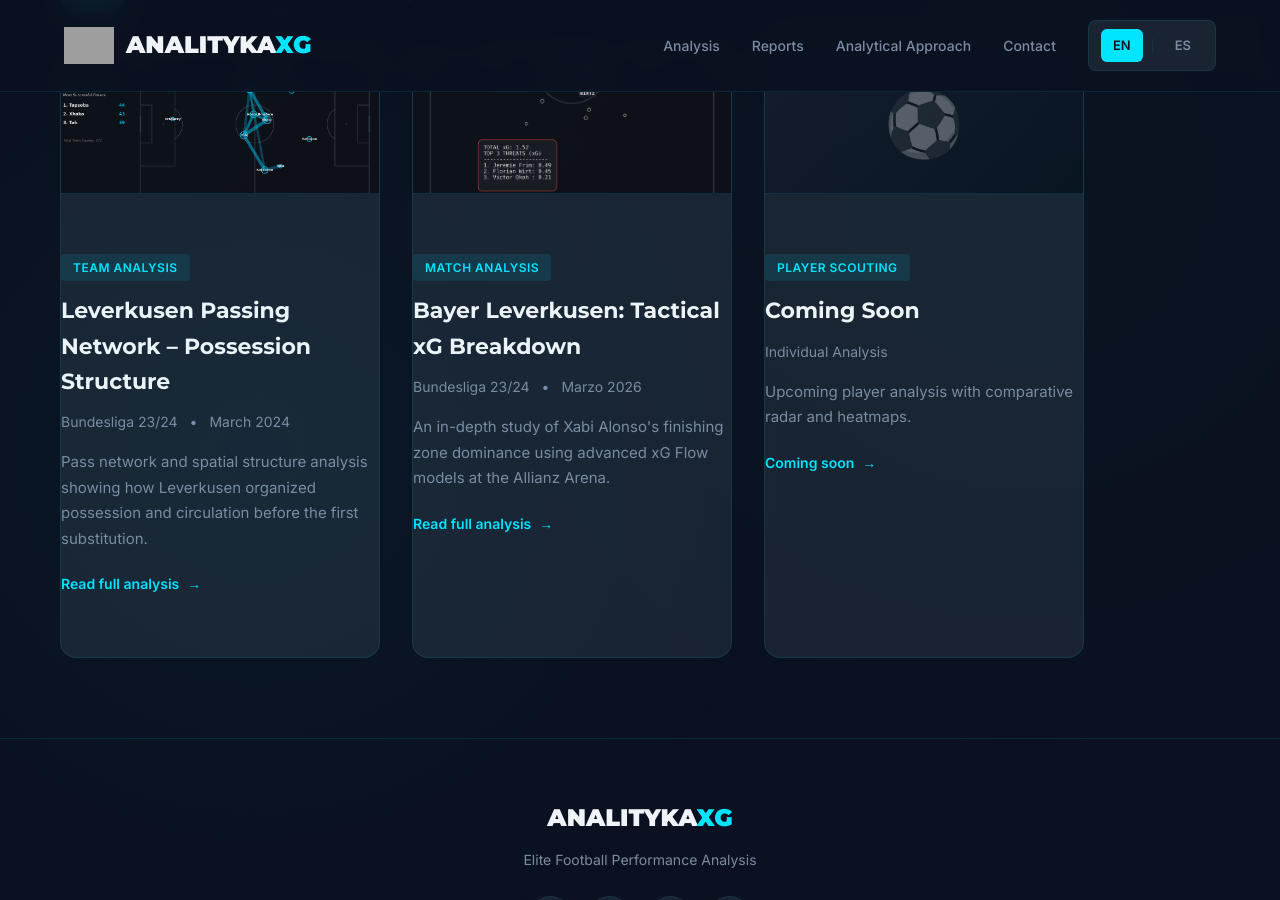
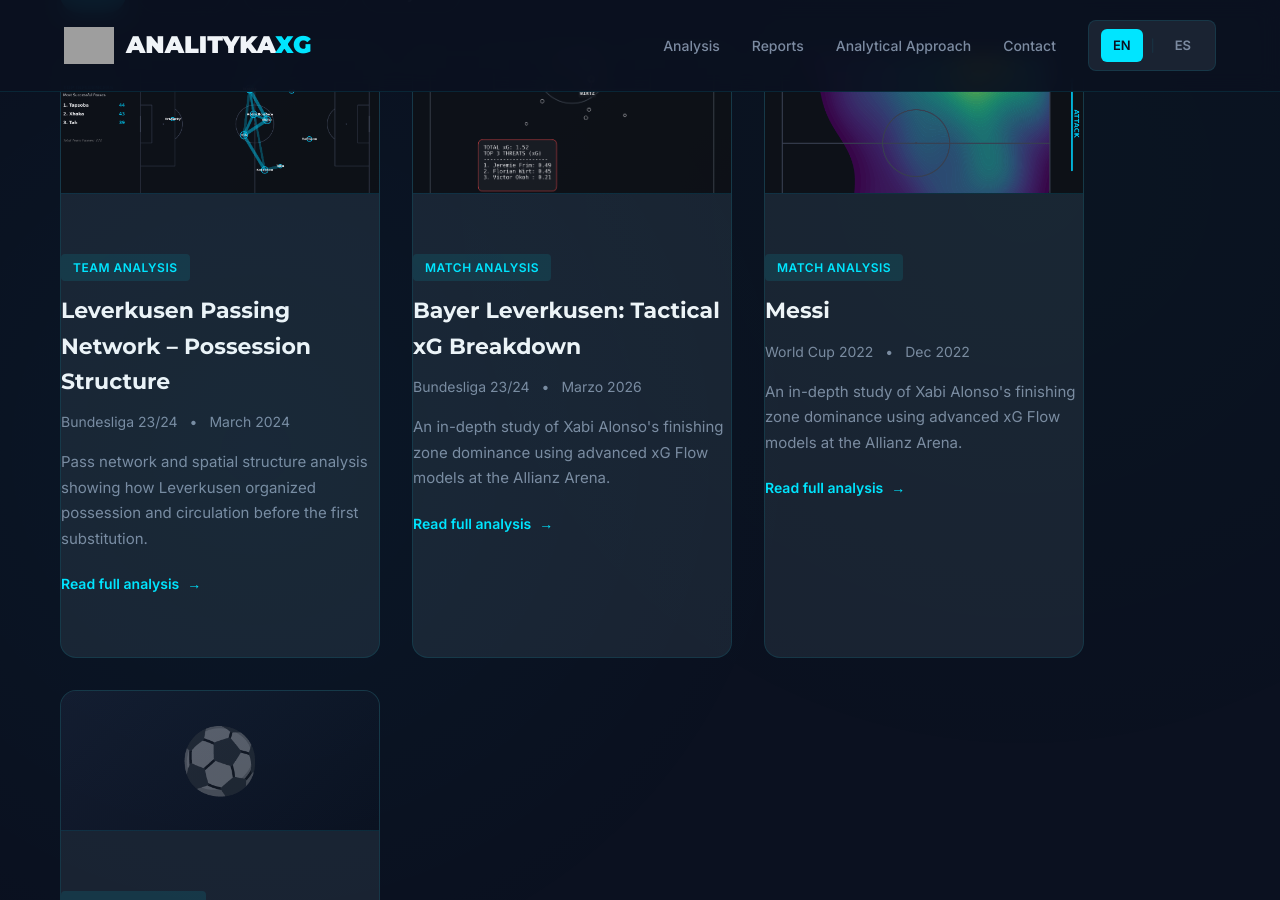
Before and after one commit to Fiallos77/analitykaXG, a Jekyll site: the page built from reports/index.md, in a window 1280 px wide and 900 px high, scrolled down 408 px. Built offline with Jekyll 4.4.1, drawn with Linux system fonts in a browser that asks for light colours; grey boxes are pictures that could not be loaded.

Commit message:
Update report filters and card links in index.md

```diff
--- a/reports/index.md
+++ b/reports/index.md
@@ -17,14 +17,14 @@ lang: en
     <div style="display:flex; gap:12px; flex-wrap:wrap; margin-bottom:40px;">
         <button onclick="filterReports('all')" id="filter-all" style="padding:10px 24px; border-radius:999px; border:none; background:var(--accent-cyan); color:var(--bg-primary); font-weight:700; cursor:pointer; font-size:14px; transition: all 0.3s;">All</button>
         <button onclick="filterReports('team')" id="filter-team" style="padding:10px 24px; border-radius:999px; border:1px solid var(--border-color); background:transparent; color:var(--text-secondary); font-weight:600; cursor:pointer; font-size:14px; transition: all 0.3s;">Teams</button>
-        <button onclick="filterReports('match-analysis')" id="filter-match" style="padding:10px 24px; border-radius:999px; border:1px solid var(--border-color); background:transparent; color:var(--text-secondary); font-weight:600; cursor:pointer; font-size:14px; transition: all 0.3s;">Matches</button>
+        <button onclick="filterReports('match')" id="filter-match" style="padding:10px 24px; border-radius:999px; border:1px solid var(--border-color); background:transparent; color:var(--text-secondary); font-weight:600; cursor:pointer; font-size:14px; transition: all 0.3s;">Matches</button>
         <button onclick="filterReports('player')" id="filter-player" style="padding:10px 24px; border-radius:999px; border:1px solid var(--border-color); background:transparent; color:var(--text-secondary); font-weight:600; cursor:pointer; font-size:14px; transition: all 0.3s;">Players</button>
     </div>
 
     <!-- GRID -->
     <div class="reports-grid" id="reports-grid" style="display: grid; grid-template-columns: repeat(3, 320px); gap: 32px; justify-content: start;">
 
-        <!-- Card: Celta Vigo -->
+        <!-- Card: Leverkusen Pass Network -->
         <a href="{{ site.baseurl }}/reports/BayerLeverkusenPassNetwork" class="report-card" data-category="team">
             <div class="report-thumbnail" style="height: 140px;">
                 <img src="{{ site.baseurl }}/assets/images/1_pass_network_top.png" alt="B.Leverkusen PassNetwork">
@@ -40,8 +40,8 @@ lang: en
             </div>
         </a>
 
-        <!-- Card: Bayer Leverkusen -->
-        <a href="{{ site.baseurl }}/reports/BayerLeverkusenvsBayernMunich" class="report-card" data-category="match-analysis">
+        <!-- Card: Bayer Leverkusen xG -->
+        <a href="{{ site.baseurl }}/reports/BayerLeverkusenvsBayernMunich" class="report-card" data-category="match">
             <div class="report-thumbnail" style="height: 140px;">
                 <img src="{{ site.baseurl }}/assets/images/shot_map_final_leverkusen.png" alt="Leverkusen Shot Map">
             </div>
@@ -56,7 +56,23 @@ lang: en
             </div>
         </a>
 
-        <!-- Card: Coming Soon - Players -->
+        <!-- Card: Argentina vs France -->
+        <a href="{{ site.baseurl }}/reports/ArgentinavsFranceHeadMap" class="report-card" data-category="match">
+            <div class="report-thumbnail" style="height: 140px;">
+                <img src="{{ site.baseurl }}/assets/images/heatmap_messi.png" alt="Messi Heat Map">
+            </div>
+            <div class="report-content">
+                <span class="report-tag">Match Analysis</span>
+                <h3>Messi</h3>
+                <div class="report-meta">
+                    <span>World Cup 2022</span><span>•</span><span>Dec 2022</span>
+                </div>
+                <p class="report-excerpt">An in-depth study of Xabi Alonso's finishing zone dominance using advanced xG Flow models at the Allianz Arena.</p>
+                <span class="report-link">Read full analysis <span>→</span></span>
+            </div>
+        </a>
+
+        <!-- Card: Coming Soon -->
         <a href="#" class="report-card" data-category="player">
             <div class="report-thumbnail" style="height: 140px;">
                 <div style="font-size: 64px; color: var(--accent-cyan); opacity: 0.3;">⚽</div>
```
